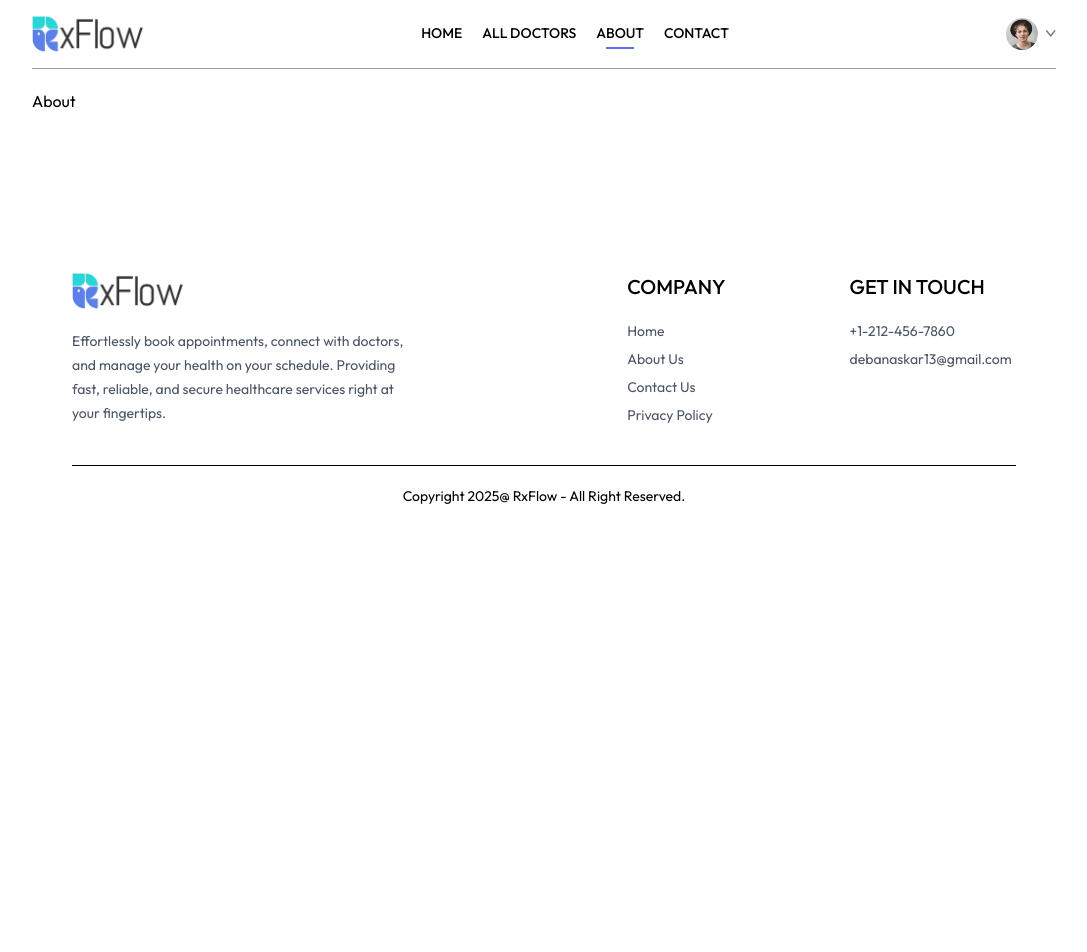
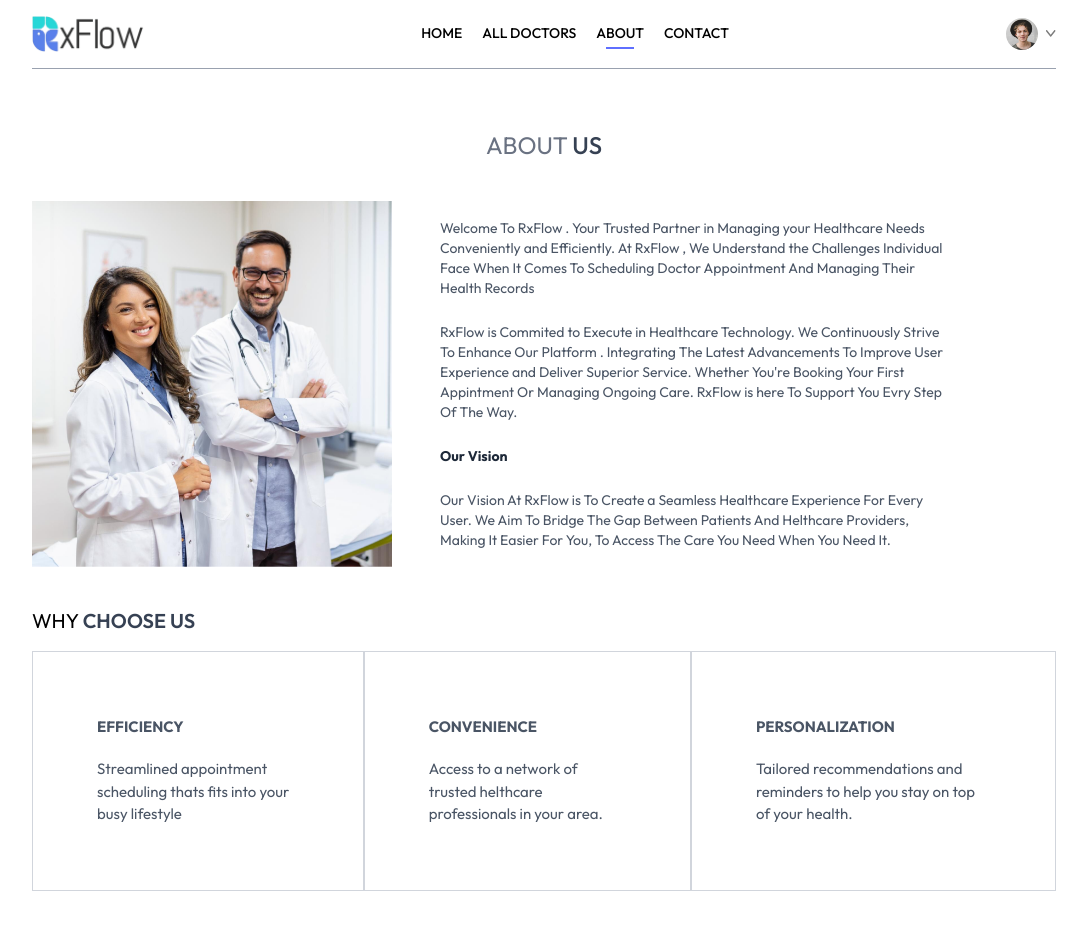
Before and after one commit to debanaskar13/Doctor-Appointment-Application, a React (Vite) app in the folder frontend/: page /about in a window 1280 px wide. Shown: the top 952 px of the page, without its empty margins (96-1183 px from the left). Before the commit the page ends 800 px from the top, so only its background shows below. Built offline with nearby package versions, Linux system fonts and the light colour scheme.

Commit message:
Designed Loing ,Contact US and About Us Page

```diff
--- a/frontend/src/pages/About.jsx
+++ b/frontend/src/pages/About.jsx
@@ -1,10 +1,50 @@
 
 /* eslint-disable no-unused-vars */
 import React from 'react'
+import { assets } from '../assets/assets'
 
 const About = () => {
   return (
-    <div>About</div>
+    <div>
+
+      <div className='text-center text-2xl pt-10 text-gray-500'>
+        <p>ABOUT <span className='text-gray-700 font-medium'>US</span></p>
+      </div>
+
+      <div className='my-10 flex flex-col md:flex-row gap-12'>
+        <img className='w-full md:max-w-[360px]' src={assets.about_image} alt="" />
+        <div className='flex flex-col justify-center gap-6 md:w-2/4 text-sm text-gray-600'>
+          <p>Welcome To RxFlow . Your Trusted Partner in Managing your Healthcare Needs Conveniently and Efficiently. At RxFlow , We Understand the Challenges Individual Face When It Comes To Scheduling Doctor Appointment And Managing Their Health Records</p>
+          <p>RxFlow is Commited to Execute in Healthcare Technology. We Continuously Strive To Enhance Our Platform . Integrating The Latest Advancements To Improve User Experience and Deliver Superior Service. Whether You&apos;re Booking Your First Appintment Or Managing Ongoing Care. RxFlow is here To Support You Evry Step Of The Way.    </p>
+          <b className='text-gray-800'>Our Vision</b>
+          <p>Our Vision At RxFlow is To Create a Seamless Healthcare Experience For  Every User. We Aim To Bridge The Gap Between Patients And Helthcare Providers, Making It Easier For You, To Access The Care You Need When You Need It.   </p>
+        </div>
+      </div>
+
+      <div className='text-xl my-4'>
+        <p>WHY <span className='text-gray-700 font-semibold'>CHOOSE US</span></p>
+      </div>
+
+      <div className='flex flex-col md:flex-row mb-20'>
+        <div className='border border-gray-300 px-10 md:px-16 py-8 sm:py-16 flex flex-col gap-5 text-[15px] hover:bg-[#5F6FFF] hover:text-white transition-all duration-300 text-gray-600 cursor-pointer'>
+          <b>EFFICIENCY</b>
+          <p>Streamlined appointment scheduling thats fits into your busy lifestyle</p>
+        </div>
+
+
+        <div className='border border-gray-300 px-10 md:px-16 py-8 sm:py-16 flex flex-col gap-5 text-[15px] hover:bg-[#5F6FFF] hover:text-white transition-all duration-300 text-gray-600 cursor-pointer'>
+          <b>CONVENIENCE</b>
+          <p>Access to a network of trusted helthcare professionals in your area.</p>
+        </div>
+
+
+        <div className='border border-gray-300 px-10 md:px-16 py-8 sm:py-16 flex flex-col gap-5 text-[15px] hover:bg-[#5F6FFF] hover:text-white transition-all duration-300 text-gray-600 cursor-pointer'>
+          <b>PERSONALIZATION</b>
+          <p>Tailored recommendations and reminders to help you stay on top of your health.</p>
+        </div>
+      </div>
+
+    </div>
   )
 }
 
--- a/frontend/src/pages/Contact.jsx
+++ b/frontend/src/pages/Contact.jsx
@@ -1,9 +1,29 @@
 /* eslint-disable no-unused-vars */
 import React from 'react'
+import { assets } from '../assets/assets'
 
 const Contact = () => {
   return (
-    <div>Contact</div>
+    <div>
+
+      <div className='text-center text-2xl pt-10 text-gray-500'>
+        <p>CONTACT <span className='text-gray-700 font-semibold'>US</span></p>
+      </div>
+
+      <div className='my-10 flex flex-col justify-center md:flex-row gap-10 mb-28 text-sm'>
+        <img className='w-full md:max-w-[360px]' src={assets.contact_image} alt="" />
+
+        <div className='flex flex-col justify-center gap-6 items-start'>
+          <p className='font-semibold text-lg text-gray-600'>Our OFFICE</p>
+          <p className='text-gray-500'>54709 Willims Station <br /> Suit 350, Washington, USA</p>
+          <p className='text-gray-500'>Tel: (415) 654-0321 <br /> Email: codewithdeba@gmail.com</p>
+          <p className='font-semibold text-lg text-gray-600'>Careers at RxFlow</p>
+          <p className='text-gray-500'>Learn more about our teams and job openings.</p>
+          <button className='border border-black px-8 py-4 text-sm hover:bg-black hover:text-white transition-all duration-500 cursor-pointer'>Explore Jobs</button>
+        </div>
+      </div>
+
+    </div>
   )
 }
 
--- a/frontend/src/pages/Login.jsx
+++ b/frontend/src/pages/Login.jsx
@@ -1,9 +1,54 @@
 /* eslint-disable no-unused-vars */
-import React from 'react'
+import React, { useState } from 'react'
 
 const Login = () => {
+
+  const [state, setState] = useState("Sign Up")
+
+  const [email, setEmail] = useState("")
+  const [password, setPassword] = useState("")
+  const [name, setName] = useState("")
+
+  const onSubmitHandler = async (event) => {
+    event.preventDefault()
+
+
+  }
+
+
   return (
-    <div>Login</div>
+    <form className='min-h-[80vh] flex items-center' onSubmit={onSubmitHandler}>
+      <div className='flex flex-col m-auto gap-3 items-center p-8 min-w-[340px] sm:min-w-96 border border-gray-300 rounded-xl text-zinc-600 text-sm shadow-lg'>
+        <p className='text-2xl font-semibold'>{state === 'Sign Up' ? 'Create Account' : 'Login'}</p>
+        <p>Please {state === 'Sign Up' ? 'sign up' : 'log in'} to book appointment</p>
+        {
+          state === 'Sign Up'
+            ? <div className='w-full'>
+              <p>Full Name</p>
+              <input className='border border-zinc-300 rounded-xl w-full p-2 mt-1' type="text" value={name} onChange={(e) => setName(e.target.value)} required />
+            </div>
+            : ''
+        }
+        <div className='w-full'>
+          <p>Email</p>
+          <input className='border border-zinc-300 rounded-xl w-full p-2 mt-1' type="email" value={email} onChange={(e) => setEmail(e.target.value)} required />
+        </div>
+        <div className='w-full'>
+          <p>Password</p>
+          <input className='border border-zinc-300 rounded-xl w-full p-2 mt-1' type="password" value={password} onChange={(e) => setPassword(e.target.value)} required />
+        </div>
+
+        <button className='bg-primary text-white w-full py-2 rounded-md text-base'>{state === 'Sign Up' ? 'Create Account' : 'Login'}</button>
+
+        {
+          state === 'Sign Up'
+            ? <p className=''>Already have an account? <span className='text-[#5F6FFF] underline cursor-pointer' onClick={() => setState('Login')}>Login here</span></p>
+            : <p>Create a new account? <span className='text-[#5F6FFF] underline cursor-pointer' onClick={() => setState('Sign Up')}>Click here</span></p>
+        }
+
+      </div>
+
+    </form>
   )
 }
 
```
